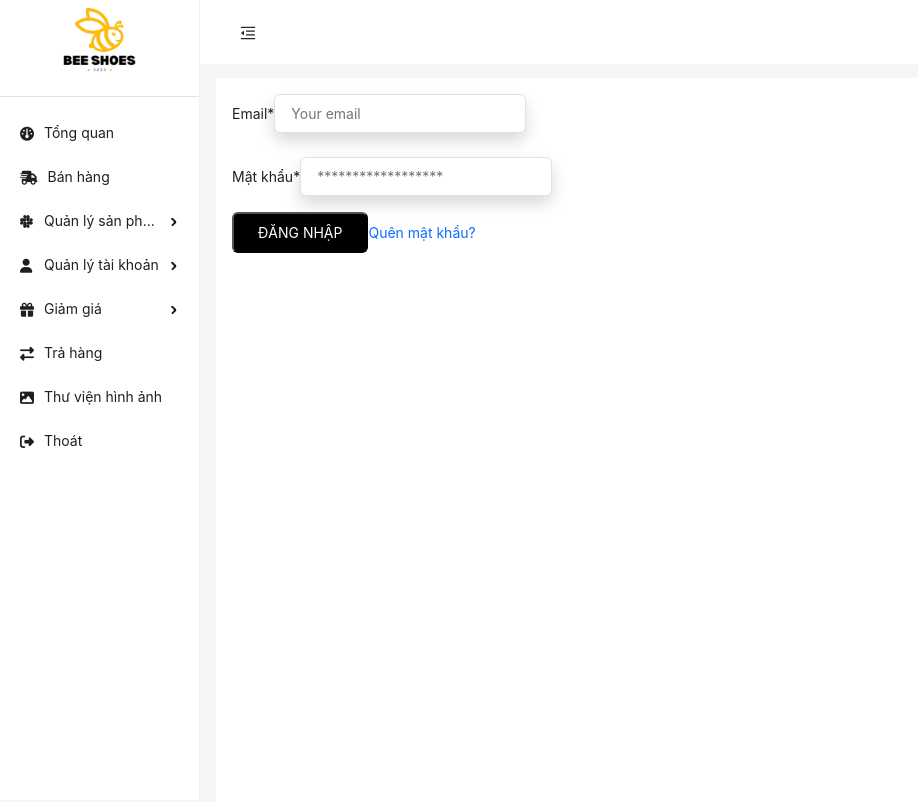
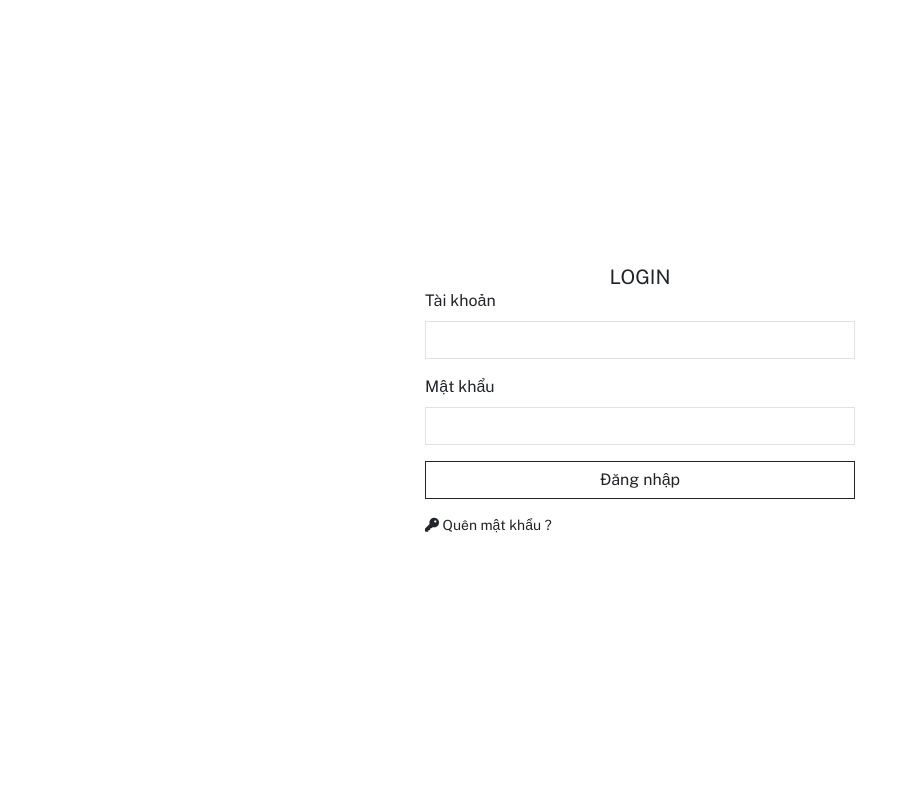
Before and after one commit to vunguyenhuong/BeeShoes, a React (Create React App) app in the folder bee-shoes-fe/: page /admin/login in a window 1280 px wide. Shown: the top 802 px of the page, without its empty margins (0-918 px from the left). Built offline with nearby package versions, Linux system fonts and the light colour scheme.

Commit message:
first commit

```diff
--- a/bee-shoes-fe/src/App.js
+++ b/bee-shoes-fe/src/App.js
@@ -6,6 +6,7 @@ import "react-toastify/dist/ReactToastify.css";
 import BaseUI from "./layouts/admin/BaseUI";
 import CoreUI from "./layouts/admin/CoreUI";
 import { getTokenEmpoloyee } from "./helper/useCookies";
+import Login from "./pages/admin/login/Login";
 
 function App() {
   const renderRoutes = (routes) => {
@@ -24,7 +25,10 @@ function App() {
 
   return (
     <BrowserRouter>
-      <Routes>{renderRoutes(publicRouters)}</Routes>
+      <Routes>
+        {renderRoutes(publicRouters)}
+        <Route key={"login"} path="/admin/login" element={<Login />}></Route>
+      </Routes>
       <FloatButton.BackTop />
       <ToastContainer autoClose={3000} />
     </BrowserRouter>
--- a/bee-shoes-fe/src/pages/admin/login/Login.jsx
+++ b/bee-shoes-fe/src/pages/admin/login/Login.jsx
@@ -46,76 +46,41 @@ const Login = () => {
         },
       });
       if (res.status) {
+        if (jwtDecode(res.data.token).role === 'ROLE_USER') {
+          toast.error('Bạn không có quyền truy cập tính năng này!')
+        } else {
           toast.success("Đăng nhập thành công");
-        console.log(res.data);
           setToken(res.data.token);
           setUserToken(res.data.token);
           sessionStorage.setItem("idAccount", jwtDecode(res.data.token).id);
           navigate("/");
+        }
       }
     } catch (error) {
       console.error("Error fetching shoe details: ", error);
     }
   };
   return (
-    <div>
-      <form className="w-full max-w-xs" onSubmit={(e) => e.preventDefault()}>
-        <div className="mb-4">
-          <label
-            className="block text-gray-700 text-sm font-bold mb-2"
-            htmlFor="email"
-          >
-            Email*
-          </label>
-          <input
-            value={email}
-            onChange={(e) => setEmail(e.target.value)}
-            className="shadow appearance-none border rounded w-full py-2 px-3 text-gray-700 leading-tight focus:outline-none focus:shadow-outline"
-            id="email"
-            type="email"
-            placeholder="Your email"
-          />
-          {errors.email && (
-            <p className="text-red-500 text-xs italic">{errors.email}</p>
-          )}
+    <div class="container-fluid">
+      <div class="d-flex justify-content-center align-items-center vh-100">
+        <div class="row">
+          <h5 class="text-center m-0 p-0">LOGIN</h5>
+          <div className="container">
+            <div class="mb-3">
+              <label class="form-label">Tài khoản</label>
+              <input type="text" class="form-control rounded-0" name="email" onChange={(e) => setEmail(e.target.value)} />
             </div>
-        <div className="mb-6">
-          <label
-            className="block text-gray-700 text-sm font-bold mb-2"
-            htmlFor="password"
-          >
-            Mật khẩu*
-          </label>
-          <input
-            value={password}
-            onChange={(e) => setPassword(e.target.value)}
-            className="shadow appearance-none border rounded w-full py-2 px-3 text-gray-700 mb-3 leading-tight focus:outline-none focus:shadow-outline"
-            id="password"
-            type="password"
-            placeholder="******************"
-          />
-          {errors.password && (
-            <p className="text-red-500 text-xs italic">{errors.password}</p>
-          )}
-
-          {/* <p className="text-xs italic">Nhớ mật khẩu</p> */}
+            <div class="mb-3">
+              <label class="form-label">Mật khẩu</label>
+              <input type="password" class="form-control rounded-0" name="password" onChange={(e) => setPassword(e.target.value)} />
             </div>
-        <div className="flex items-center justify-between">
-          <button
-            className="bg-black text-white font-bold py-2 px-4 rounded focus:outline-none focus:shadow-outline"
-            type="button"
-            onClick={login}
-          >
-            ĐĂNG NHẬP
-          </button>
-          <a
-            className="inline-block align-baseline font-bold text-sm text-blue-500 hover:text-blue-800"
-            href="#"
-          >
-            Quên mật khẩu?
-          </a>
+            <div class="mb-3">
+              <button type="submit" class="btn btn-outline-dark rounded-0 w-100" onClick={login}>Đăng nhập</button>
             </div>
-      </form>
+          </div>
+          <a href="/forgot" class="text-dark small"><i class="fas fa-key"></i> Quên mật khẩu ?</a>
+        </div>
+      </div>
     </div>
   );
 };
--- a/bee-shoes-fe/src/route.js
+++ b/bee-shoes-fe/src/route.js
@@ -62,7 +62,6 @@ const publicRouters = [
   { path: "/admin/promotion/:id", element: withAuth(PromotionDetail) },
   { path: "/admin/promotion/create", element: withAuth(AddPromotion) },
   { path: "/admin/give-back", element: withAuth(Giveback) },
-  { path: "/admin/login", element: Login },
   // { path: '*', element: NotFound}
 ];
 
```
Lines whose indentation alone changed are shown as unchanged.
